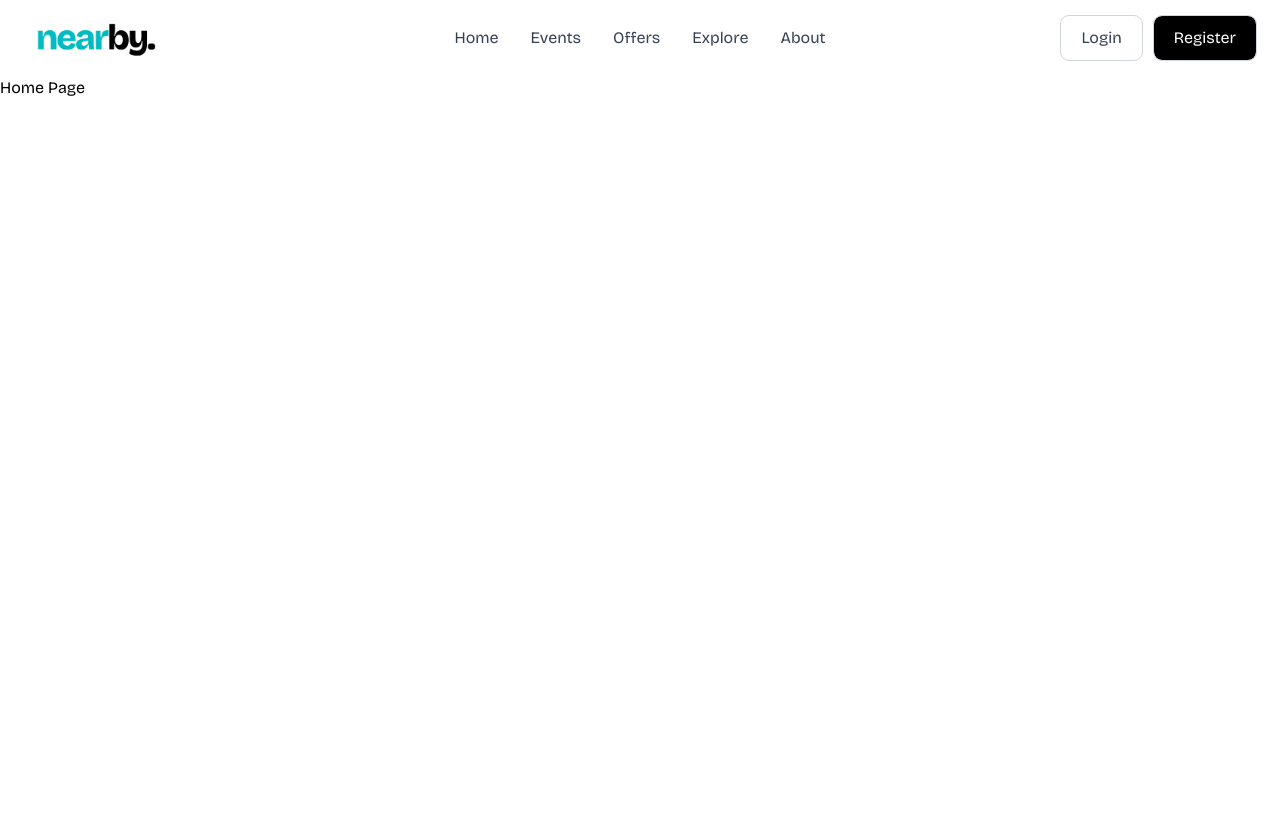
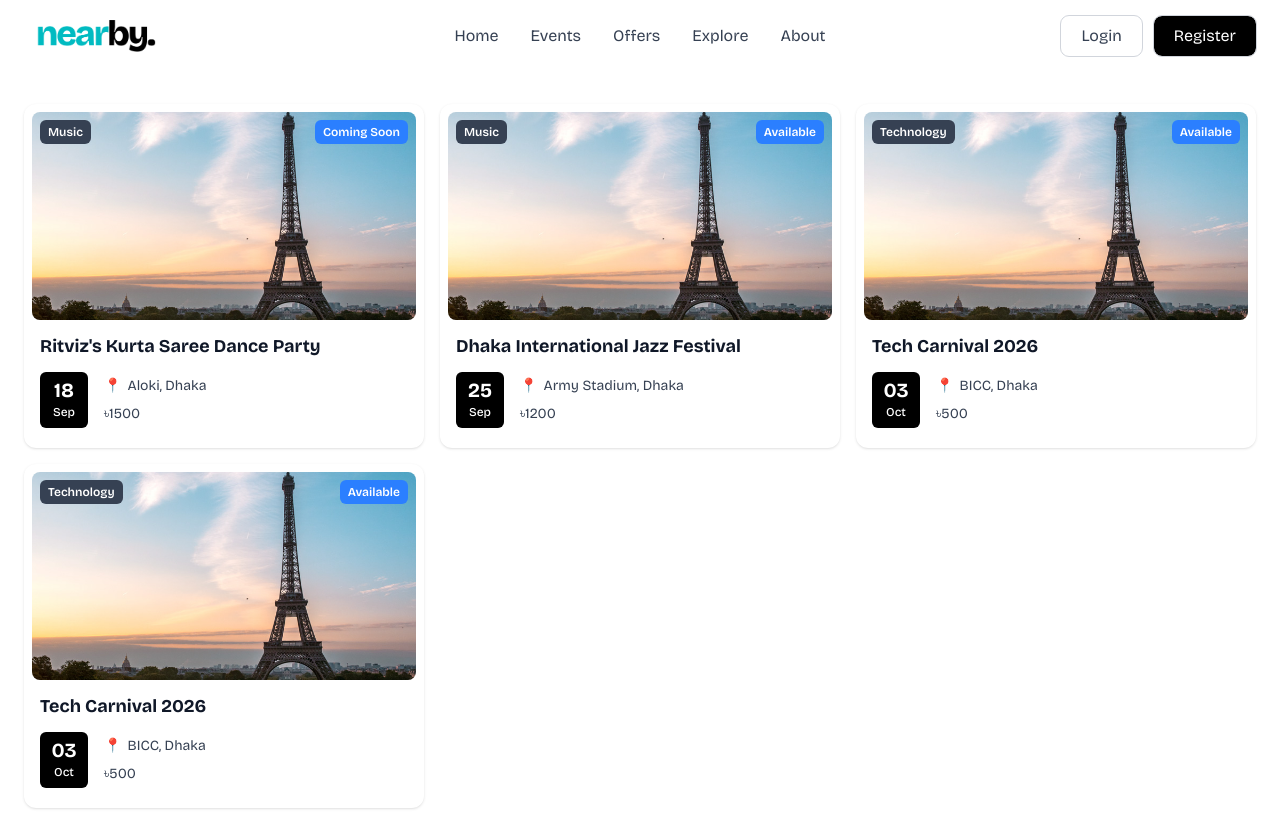
Before and after one commit to ushribarahman/nearby, a React (Vite) app: page / in a window 1280 px wide. Before the commit the page ends 800 px from the top, so only its background shows below. Built offline with nearby package versions, Linux system fonts and the light colour scheme.

Commit message:
created event card

```diff
--- /dev/null
+++ b/src/components/common/Card.jsx
@@ -0,0 +1,94 @@
+import cardimage from "/event1.jpg";
+
+function Card({ data }) {
+  return (
+    <div className="w-full overflow-hidden rounded-xl bg-white p-2 shadow-sm">
+
+      {/* Event Image */}
+      <div className="relative overflow-hidden rounded-lg">
+        <img
+          src={data?.image || cardimage}
+          alt={data?.title || "Event"}
+          className="h-52 w-full object-cover"
+        />
+
+        {/* Category */}
+        {data?.category && (
+          <span className="absolute left-2 top-2 rounded-md bg-gray-700 px-2 py-1 text-xs font-semibold text-white">
+            {data.category}
+          </span>
+        )}
+
+        {/* Status */}
+        {data?.status && (
+          <span className="absolute right-2 top-2 rounded-md bg-blue-500 px-2 py-1 text-xs font-semibold text-white">
+            {data.status}
+          </span>
+        )}
+      </div>
+
+      {/* Content */}
+      <div className="px-2 pb-3 pt-3">
+
+        {/* Title */}
+        <h3 className="truncate text-lg font-bold text-gray-900">
+          {data?.title || "Event Title"}
+        </h3>
+
+        {/* Details */}
+        <div className="mt-3 flex items-center gap-4">
+
+          {/* Date */}
+          {data?.date && (
+            <div className="flex h-14 w-12 flex-col items-center justify-center rounded-md bg-black text-white">
+              <span className="text-xl font-bold leading-none">
+                {data.date.split(" ")[0]}
+              </span>
+
+              <span className="mt-1 text-xs font-medium">
+                {data.date.split(" ")[1]}
+              </span>
+            </div>
+          )}
+
+          {/* Location + Price */}
+          <div className="flex flex-col gap-2 text-sm">
+
+            <div className="flex items-center gap-1.5 text-gray-700">
+              <span>📍</span>
+              <span>{data?.location || "Location"}</span>
+            </div>
+
+            {data?.type === "event" && (
+              <span className="text-gray-700">
+                {data.ticketPrice
+                  ? `৳${data.ticketPrice}`
+                  : "No Tickets"}
+              </span>
+            )}
+
+            {data?.type === "offer" && (
+              <div className="flex items-center gap-2">
+                <span className="font-semibold text-green-600">
+                  {data.discount}
+                </span>
+
+                <span className="text-gray-400 line-through">
+                  ৳{data.originalPrice}
+                </span>
+
+                <span className="font-semibold text-gray-900">
+                  ৳{data.offerPrice}
+                </span>
+              </div>
+            )}
+
+          </div>
+
+        </div>
+      </div>
+    </div>
+  );
+}
+
+export default Card;
--- a/src/components/common/Navbar.jsx
+++ b/src/components/common/Navbar.jsx
@@ -25,7 +25,7 @@ function Navbar() {
         scrolled ? "shadow-sm" : "shadow-none"
       }`}
     >
-      <div className="max-w-7xl mx-auto px-6 py-1">
+      <div className="max-w-7xl mx-auto px-6 py-4">
 
         {/* Main Navbar */}
         <div className="grid grid-cols-3 items-center">
@@ -35,7 +35,7 @@ function Navbar() {
             <img
               src={logo}
               alt="Nearby"
-              className="h-17 w-auto"
+              className="h-8 w-auto"
             />
           </Link>
 
@@ -88,7 +88,7 @@ function Navbar() {
               className="
                 text-gray-700
                 px-5
-                py-2.5
+                py-2
                 rounded-lg
                 outline-1
                 outline-gray-300
@@ -107,7 +107,7 @@ function Navbar() {
                 bg-black
                 text-white
                 px-5
-                py-2.5
+                py-2
                 rounded-lg
                 outline-1
                 outline-gray-300
--- /dev/null
+++ b/src/data/Events.jsx
@@ -0,0 +1,48 @@
+const events = [
+  {
+    id: 1,
+    type: "event",
+    title: "Ritviz's Kurta Saree Dance Party",
+    location: "Aloki, Dhaka",
+    date: "18 Sep",
+    image: "/event1.jpg",
+    category: "Music",
+    status: "Coming Soon",
+    ticketPrice: 1500,
+  },
+  {
+    id: 2,
+    type: "event",
+    title: "Dhaka International Jazz Festival",
+    location: "Army Stadium, Dhaka",
+    date: "25 Sep",
+    image: "/event1.jpg",
+    category: "Music",
+    status: "Available",
+    ticketPrice: 1200,
+  },
+  {
+    id: 3,
+    type: "event",
+    title: "Tech Carnival 2026",
+    location: "BICC, Dhaka",
+    date: "03 Oct",
+    image: "/event1.jpg",
+    category: "Technology",
+    status: "Available",
+    ticketPrice: 500,
+  },
+  {
+    id: 4,
+    type: "event",
+    title: "Tech Carnival 2026",
+    location: "BICC, Dhaka",
+    date: "03 Oct",
+    image: "/event1.jpg",
+    category: "Technology",
+    status: "Available",
+    ticketPrice: 500,
+  },
+];
+
+export default events;
--- /dev/null
+++ b/src/data/Offers.jsx
@@ -0,0 +1,30 @@
+const offers = [
+  {
+    id: 1,
+    type: "offer",
+    title: "50% Off Coffee & Desserts",
+    location: "Gulshan, Dhaka",
+    date: "Valid Until 30 Sep",
+    image: "/images/offers/offer-1.jpg",
+    category: "Food",
+    status: "Active",
+    discount: "50% OFF",
+    originalPrice: 600,
+    offerPrice: 300,
+  },
+  {
+    id: 2,
+    type: "offer",
+    title: "Weekend Buffet Special",
+    location: "Banani, Dhaka",
+    date: "Valid Until 15 Oct",
+    image: "/images/offers/offer-2.jpg",
+    category: "Dining",
+    status: "Active",
+    discount: "30% OFF",
+    originalPrice: 2500,
+    offerPrice: 1750,
+  },
+];
+
+export default offers;
--- a/src/pages/public/Events.jsx
+++ b/src/pages/public/Events.jsx
@@ -1,7 +1,21 @@
+import Card from "../../components/common/Card";
+import events from "../../data/Events";
+
 function Events() {
   return (
-    <div>
-      <h1>Events Page</h1>
+    <div className="max-w-7xl mx-auto px-6 py-8">
+
+      <div className="grid grid-cols-1 gap-4 sm:grid-cols-2 md:grid-cols-3">
+
+        {events.map((event) => (
+          <Card
+            key={event.id}
+            data={event}
+          />
+        ))}
+
+      </div>
+
     </div>
   );
 }
--- a/src/pages/public/Explore.jsx
+++ b/src/pages/public/Explore.jsx
@@ -1,9 +1,23 @@
-function Explore() {
+import Card from "../../components/common/Card";
+import offers from "../../data/Offers";
+
+function Offers() {
   return (
-    <div>
-      <h1>Explore Page</h1>
+    <div className="max-w-7xl mx-auto px-6 py-8">
+
+      <div className="grid grid-cols-1 gap-4 sm:grid-cols-2 md:grid-cols-3">
+
+        {offers.map((offer) => (
+          <Card
+            key={offer.id}
+            data={offer}
+          />
+        ))}
+
+      </div>
+
     </div>
   );
 }
 
-export default Explore;
+export default Offers;
--- a/src/pages/public/Home.jsx
+++ b/src/pages/public/Home.jsx
@@ -1,9 +1,21 @@
-import Navbar from "../../components/common/Navbar";
+import Card from "../../components/common/Card";
+import events from "../../data/Events";
 
 function Home() {
   return (
-    <div>
-        <h1>Home Page</h1>
+    <div className="max-w-7xl mx-auto px-6 py-8">
+
+      <div className="grid grid-cols-1 gap-4 sm:grid-cols-2 md:grid-cols-3">
+
+        {events.map((event) => (
+          <Card
+            key={event.id}
+            data={event}
+          />
+        ))}
+
+      </div>
+
     </div>
   );
 }
--- a/src/pages/public/Offers.jsx
+++ b/src/pages/public/Offers.jsx
@@ -1,7 +1,21 @@
+import Card from "../../components/common/Card";
+import offers from "../../data/Offers";
+
 function Offers() {
   return (
-    <div>
-      <h1>Offers Page</h1>
+    <div className="max-w-7xl mx-auto px-6 py-8">
+
+      <div className="grid grid-cols-1 gap-4 sm:grid-cols-2 md:grid-cols-3">
+
+        {offers.map((offer) => (
+          <Card
+            key={offer.id}
+            data={offer}
+          />
+        ))}
+
+      </div>
+
     </div>
   );
 }
```
Also changed, not shown: public/event1.jpg (added), public/logo.png.
